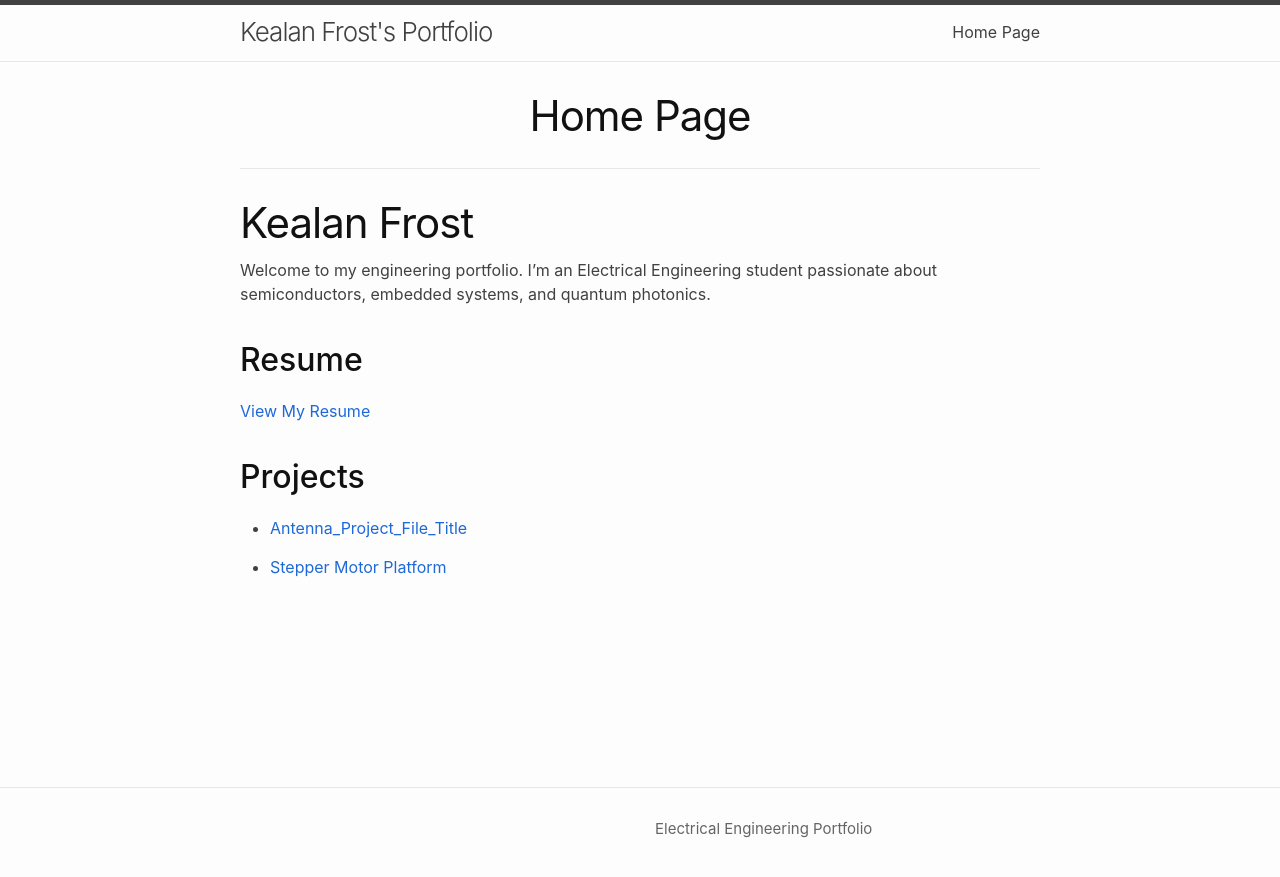
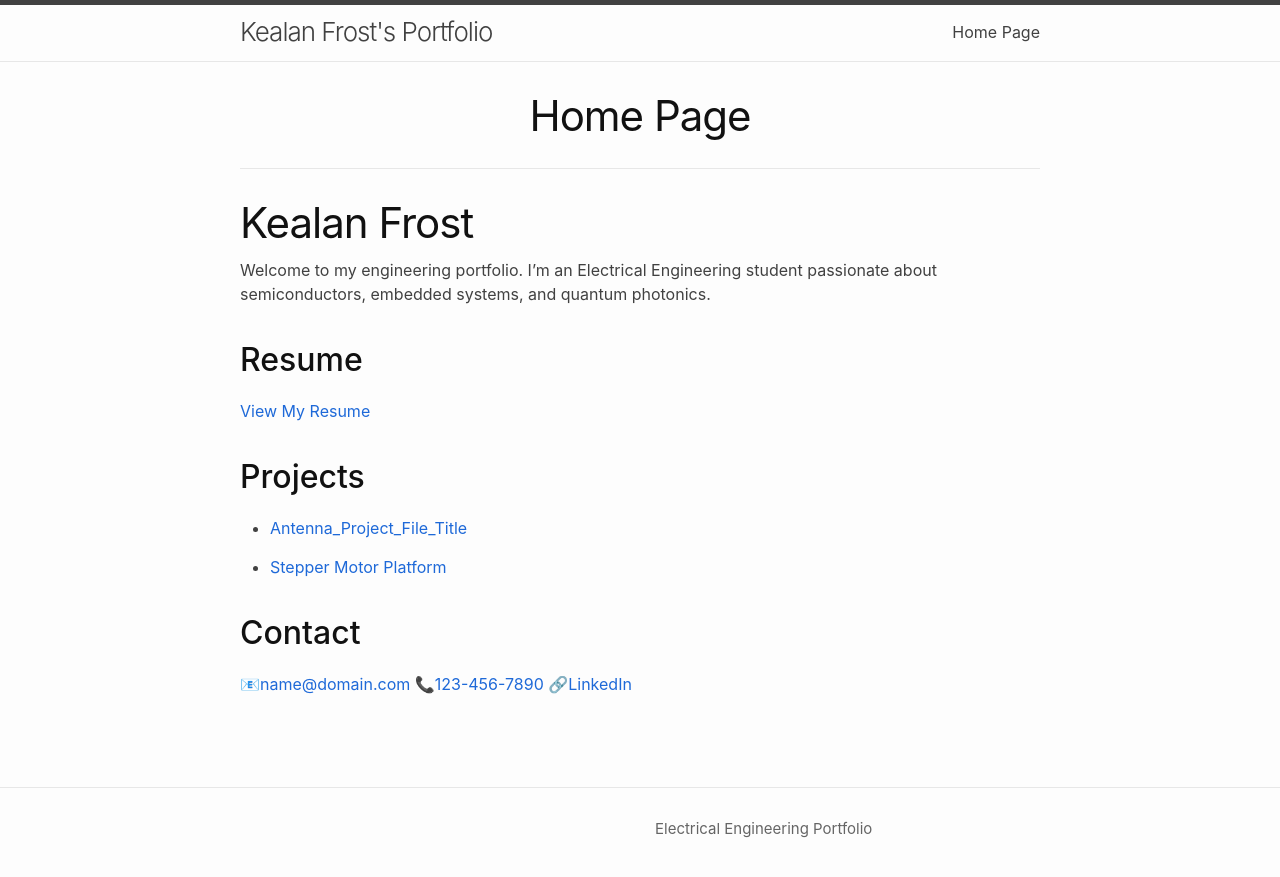
Before and after one commit to ItsTime2Duel/portfolio, a Jekyll site: the page built from index.md, in a window 1280 px wide. Shown: the top 877 px of the page. Built offline with Jekyll 4.4.1, drawn with Linux system fonts in a browser that asks for light colours.

Commit message:
Update index.md

```diff
--- a/index.md
+++ b/index.md
@@ -15,3 +15,8 @@ Welcome to my engineering portfolio. I'm an Electrical Engineering student passi
 {% for project in site.projects %}
 - [{{ project.title }}]({{ site.baseurl }}{{ project.url }})
 {% endfor %}
+
+## Contact
+📧[name@domain.com](mailto:name@domain.com)
+📞[123-456-7890](tel:+11234567890)
+🔗[LinkedIn](https://www.linkedin.com/in/kealanfrost/)
```
